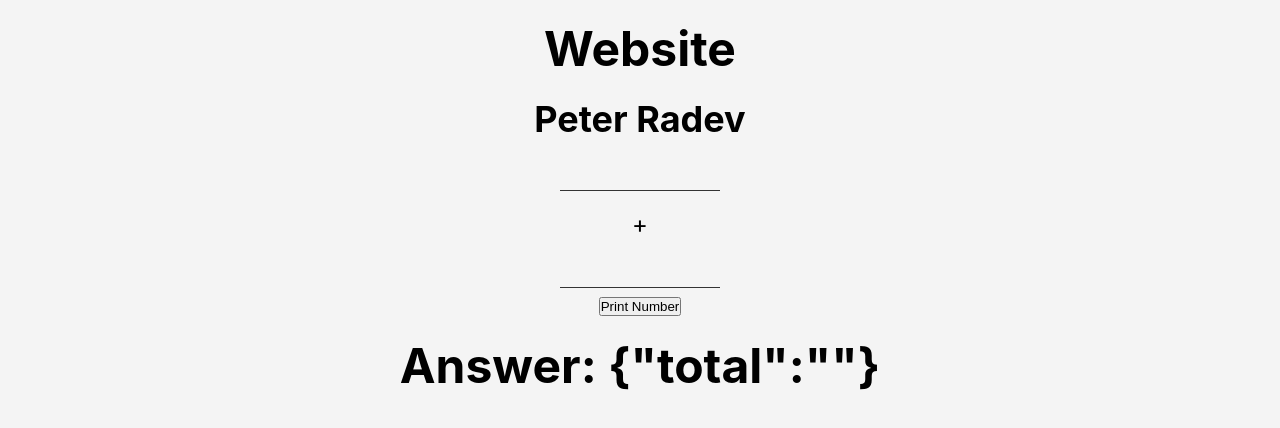
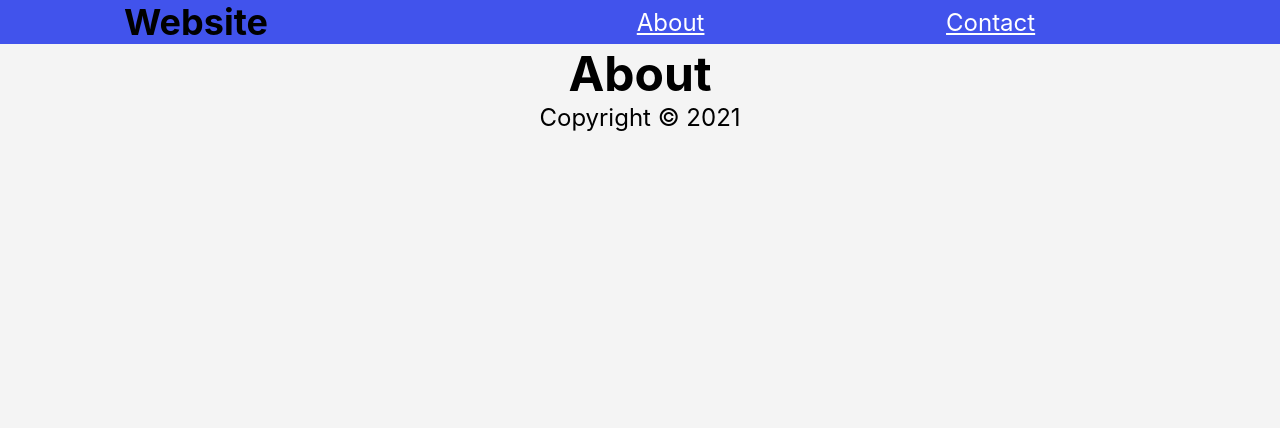
Before and after one commit to peterradev/portfolio, a React (Create React App) app: page /about in a window 1280 px wide. Shown: the top 428 px of the page. Built offline with nearby package versions, Linux system fonts and the light colour scheme.

Commit message:
Added links and Routes

```diff
--- a/package.json
+++ b/package.json
@@ -9,6 +9,8 @@
     "@testing-library/user-event": "^12.8.1",
     "react": "^17.0.1",
     "react-dom": "^17.0.1",
+    "react-router": "^5.2.0",
+    "react-router-dom": "^5.2.0",
     "react-scripts": "4.0.3",
     "web-vitals": "^1.1.0"
   },
--- a/src/App.js
+++ b/src/App.js
@@ -1,34 +1,40 @@
 
 // import './App.css';
+import React from 'react'
 import Header from './components/Header'
 import { useState } from 'react'
+import Footer from './components/Footer'
+import ReactDOM from 'react-dom'
+import {BrowserRouter as Router, Route, Switch} from 'react-router-dom';
+import About from './components/About'
+import Contact from './components/Contact'
 
 function App() {
   const name = "Peter Radev"
   // let num1 = 0;
   // let num2 = 0;
 
-  const [input, setInput] = useState([{num: ''}]);
-  const [num, setNum] = useState([{num: ''}]);
-  const [total, setTotal] = useState({total: ''});
+//   const [input, setInput] = useState([{num: ''}]);
+//   const [num, setNum] = useState([{num: ''}]);
+//   const [total, setTotal] = useState({total: ''});
 
 
 
-const logValue = (e) => {
-  console.log(input + num);
-  setTotal(input + num);
-  // e.preventDefault();
-}
+// const logValue = (e) => {
+//   console.log(input + num);
+//   setTotal(input + num);
+//   // e.preventDefault();
+// }
 
-const handleChange = e => {
-  setInput(Number(e.target.value));
-}
+// const handleChange = e => {
+//   setInput(Number(e.target.value));
+// }
 
-const handleChange2 = e => {
-  setNum(Number(e.target.value));
-}
+// const handleChange2 = e => {
+//   setNum(Number(e.target.value));
+// }
 
-let value  = JSON.stringify(total);
+// let value  = JSON.stringify(total);
 
 
   // const logNum = () => {
@@ -37,26 +43,39 @@ let value  = JSON.stringify(total);
 
 
   return (
+    <Router>
       <div className="container">
         <Header />
-      <h2>{name}</h2>
+        {/* <h2>{name}</h2> */}
         {/* <img src={} alt="profile-image"/> */}
-      <form className="addition"action="">
+        {/* <form className="addition"action="">
 
           <input type="number" value={input} onChange={handleChange} />
 
           <p> + </p>
 
          <input type="number" value={num} onChange={handleChange2} />
+        </form> */}
 
+        {/* <button onClick={logValue} > Print Number </button>
+        <h1>Answer: {value}</h1> */}
 
-
-      </form>
-
-      <button onClick={logValue} > Print Number </button>
-      <h1>Answer: {value}</h1>
+        {/* <Route path='/' component={Home}/> */}
+        <Switch>
+          <Route path='/'  exact component={Home} />
+          <Route path='/about' component={About}/>
+          <Route path='/contact' component={Contact}/>
+        </Switch>
+        <Footer />
       </div>
+    </Router>
   );
 }
 
+const Home = () => (
+  <div>
+    <h1>Home Page</h1>
+  </div>
+);
+
 export default App;
--- /dev/null
+++ b/src/components/About.js
@@ -0,0 +1,11 @@
+
+
+const About = () => {
+  return (
+    <div>
+      <h1>About</h1>
+    </div>
+  )
+}
+
+export default About
--- /dev/null
+++ b/src/components/Contact.js
@@ -0,0 +1,11 @@
+import React from 'react'
+
+const Contact = () => {
+  return (
+    <div>
+      <h1>Contact</h1>
+    </div>
+  )
+}
+
+export default Contact
--- /dev/null
+++ b/src/components/Footer.js
@@ -0,0 +1,12 @@
+import {Link} from 'react-router'
+
+const Footer = () => {
+  return (
+    <footer>
+       <p>Copyright &copy; 2021</p>
+        {/* <Link to="/about">About</Link> */}
+    </footer>
+  )
+}
+
+export default Footer
--- a/src/components/Header.js
+++ b/src/components/Header.js
@@ -1,10 +1,12 @@
 import PropTypes from 'prop-types'
+import Navbar from './Navbar'
 
 
 const Header = ({title}) => {
   return (
     <header>
-      <h1>{title}</h1>
+      <Navbar />
+      {/* <h1>{title}</h1>  */}
     </header>
   )
 }
--- /dev/null
+++ b/src/components/Navbar.js
@@ -0,0 +1,24 @@
+import {Link} from 'react-router-dom'
+
+const Navbar = () => {
+
+  const navStyle = {
+    color: 'white'
+  }
+
+  return (
+    <nav className="nav">
+      <h1>Website</h1>
+      <ul className="navLinks">
+        <Link style={navStyle} to='/about'>
+          <li>About</li>
+        </Link>
+        <Link style={navStyle} to='/contact'>
+          <li>Contact</li>
+        </Link>
+      </ul>
+    </nav>
+  )
+}
+
+export default Navbar
--- a/src/index.css
+++ b/src/index.css
@@ -23,7 +23,7 @@ code {
 }
 
 h1, h2, p{
-  margin-top: 1.2rem;
+  /* margin-top: 1.2rem; */
 }
 
 
@@ -50,3 +50,26 @@ h1, h2, p{
 input:focus{
   outline: none;
 }
+
+
+.nav {
+  display: flex;
+  grid-column: auto;
+  justify-content: space-around;
+  background-color: rgb(65, 83, 236);
+}
+
+.nav h1{
+  /* padding-left: 1.4rem; */
+}
+
+.navLinks {
+  display: flex;
+  width: 50%;
+  justify-content: space-around;
+  align-items: center;
+  text-decoration: none;
+  list-style-type: none;
+  /* padding: .6rem; */
+  /* padding-right: 1.4rem; */
+}
```
Also changed, not shown: src/components/Numbers.js (deleted, +0 -12 lines), 1 other file (tests, documents, lock files or other folders). Lines whose indentation alone changed are shown as unchanged.
